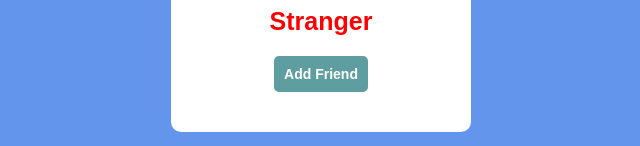
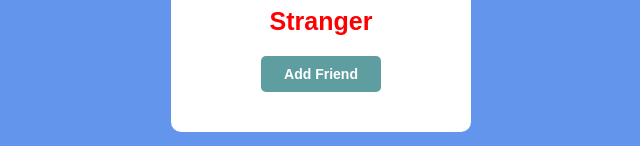
Before and after one commit to NidhiBhamoriya/Add_Remove_Friend_Proj5, a plain HTML site: page index.html in a window 1280 px wide. Shown: the part 468-614 px from the top of the page, without its empty margins (319-959 px from the left). Drawn offline with Linux system fonts and the light colour scheme.

Commit message:
to update the button

```diff
--- a/style.css
+++ b/style.css
@@ -47,7 +47,7 @@ img{
     color: #fff;
     font-size: 14px;
     font-weight: 700;
-    padding: 10px 10px;
+    padding: 10px 23.5px;
     border-radius: 5px;
     border: none;               /* border:none krne ke bad button click hote hui nhi dikh rhi h*/
     cursor: pointer;      /*jb button pr ayege to cursor point krte huye dikhai dega*/
```
